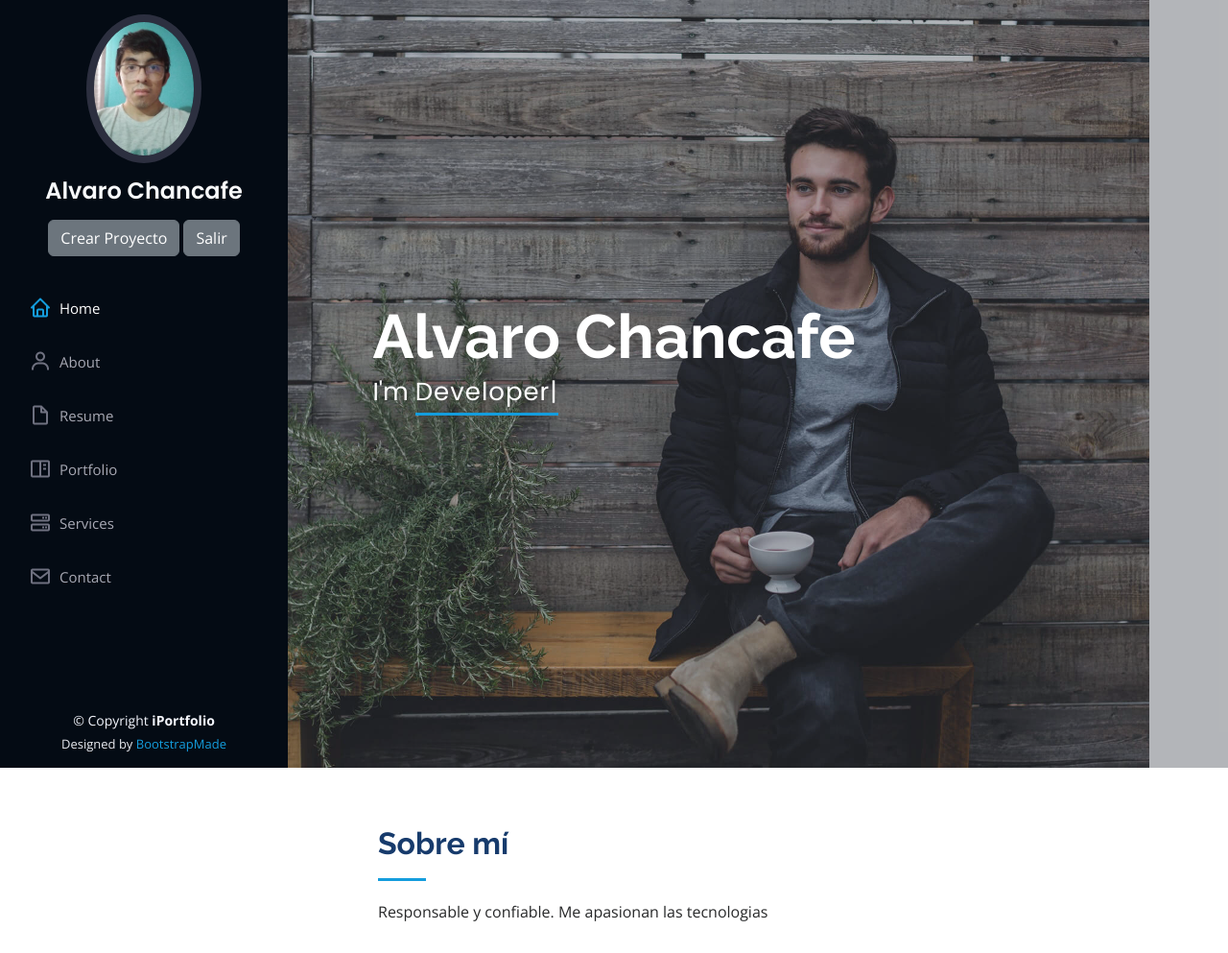
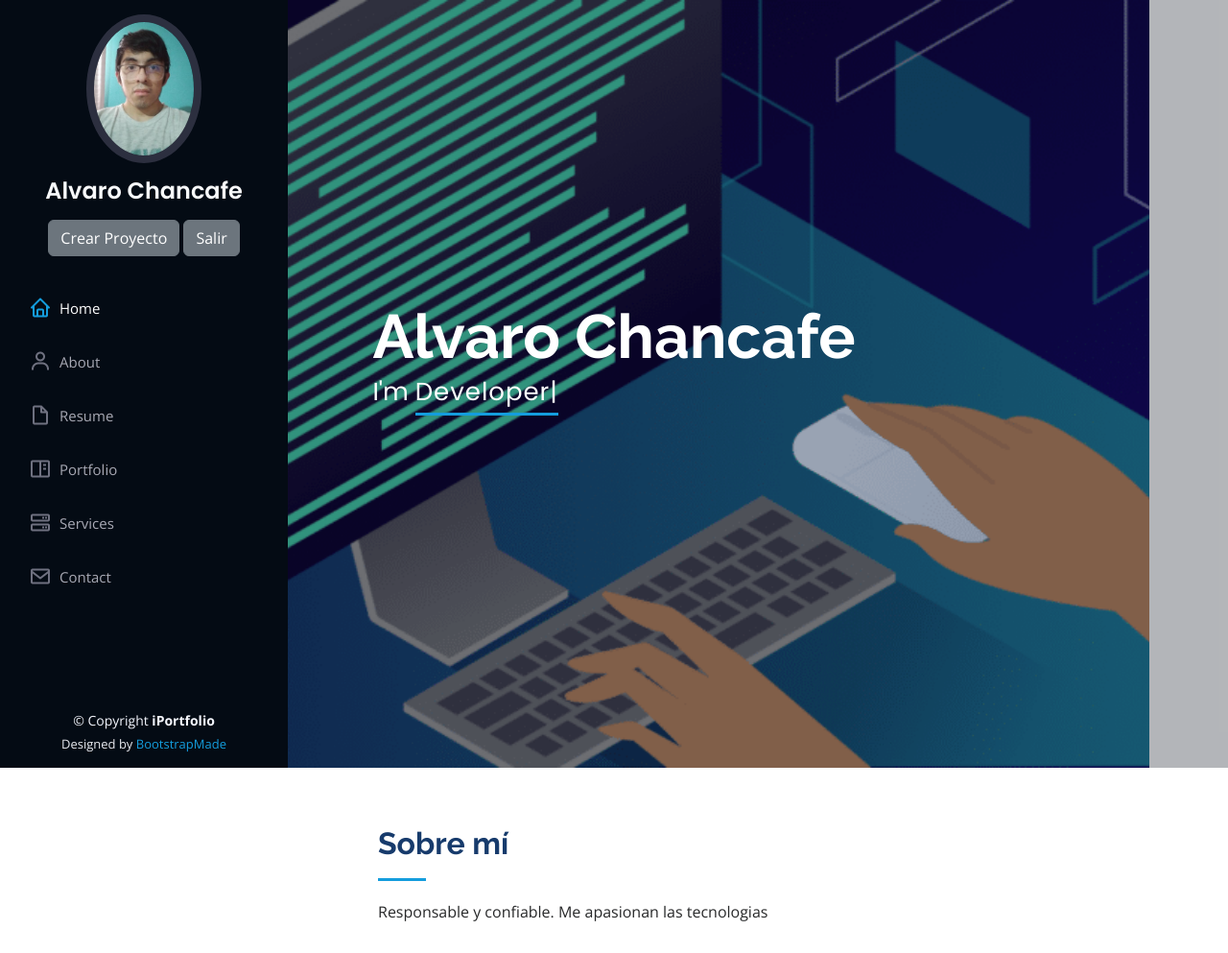
Before and after one commit to Ajcaa/ProyectoSilabuz4, a Django app: template portafolio/templates/entry/index.html in a window 1280 px wide. Shown: the top 993 px of the page at 96% size. Run offline with Django 4.2, Linux system fonts and the light colour scheme; the template is opened without the code that fills it, so the values that code supplies are empty; some libraries are stand-ins or nearby versions.

Commit message:
Modifacion

```diff
--- a/silabuz/static/assets/css/style.css
+++ b/silabuz/static/assets/css/style.css
@@ -228,7 +228,7 @@ h6 {
 #hero {
   width: 100%;
   height: 100vh;
-  background: url("../img/hero-bg.jpg") top center;
+  background: url("../img/Dev1.png") top center;
   background-size: cover;
 }
 
```
Also changed, not shown: db.sqlite3.
